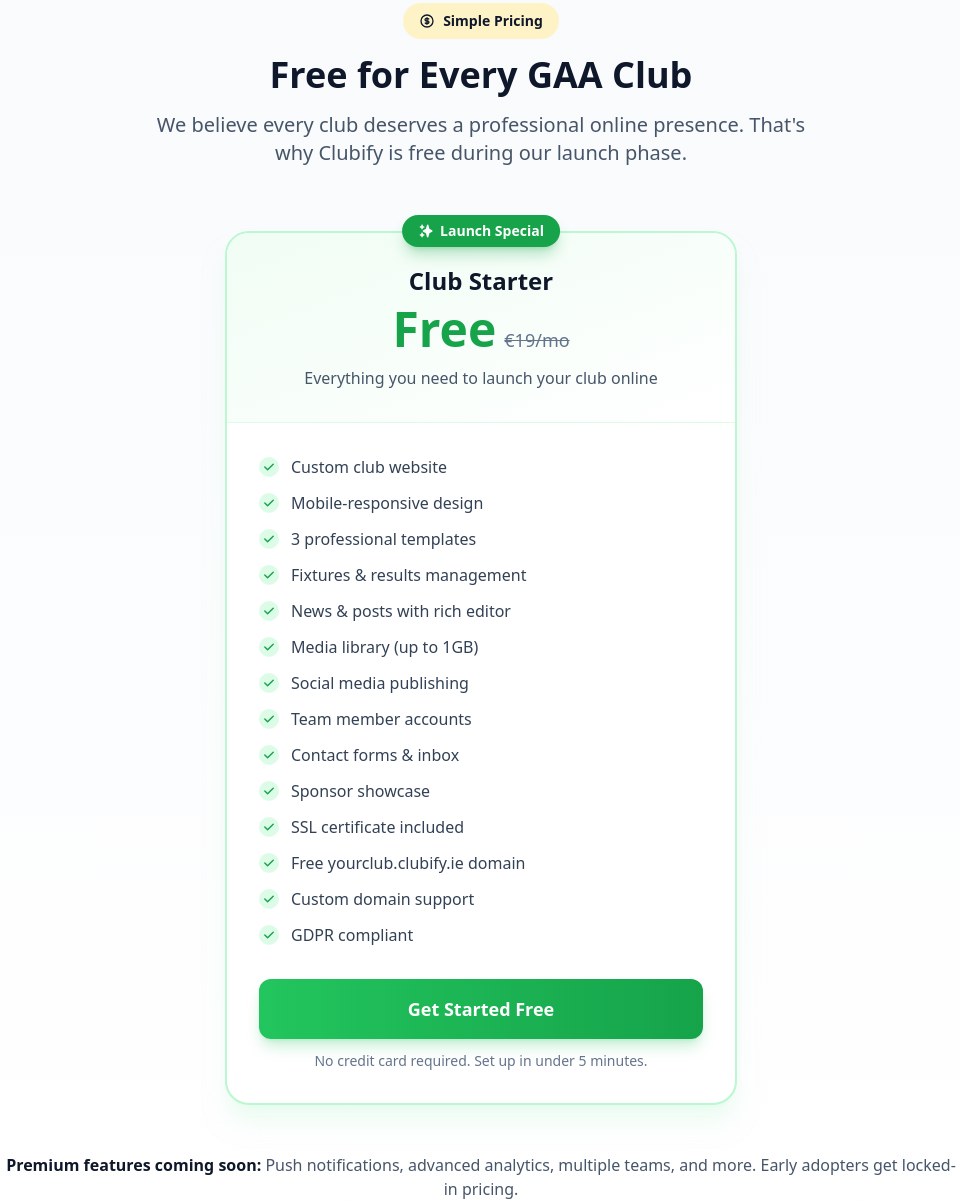
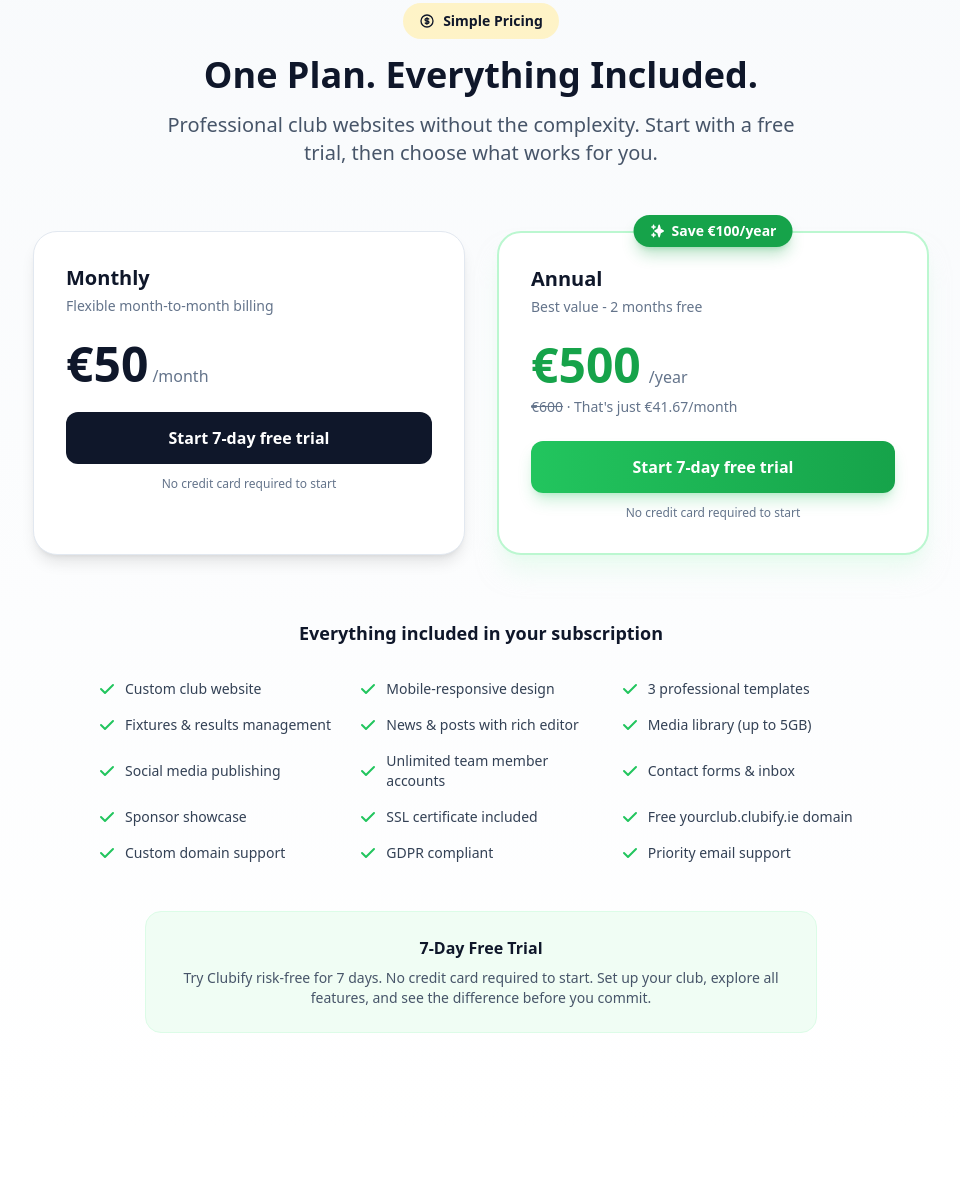
Before and after one commit to BernardMcWeeney/clubify, an Astro site: page / in a window 1280 px wide. Shown: the part 4504-5708 px from the top of the page, without its empty margins (159-1119 px from the left). Built offline with nearby package versions, Linux system fonts and the light colour scheme; Astro itself is replaced by a stand-in of ours.

Commit message:
add prod fixes

```diff
--- a/src/components/Pricing.astro
+++ b/src/components/Pricing.astro
@@ -5,15 +5,16 @@
   { name: "3 professional templates", included: true },
   { name: "Fixtures & results management", included: true },
   { name: "News & posts with rich editor", included: true },
-  { name: "Media library (up to 1GB)", included: true },
+  { name: "Media library (up to 5GB)", included: true },
   { name: "Social media publishing", included: true },
-  { name: "Team member accounts", included: true },
+  { name: "Unlimited team member accounts", included: true },
   { name: "Contact forms & inbox", included: true },
   { name: "Sponsor showcase", included: true },
   { name: "SSL certificate included", included: true },
   { name: "Free yourclub.clubify.ie domain", included: true },
   { name: "Custom domain support", included: true },
   { name: "GDPR compliant", included: true },
+  { name: "Priority email support", included: true },
 ];
 ---
 
@@ -27,73 +28,93 @@
         </svg>
         Simple Pricing
       </span>
-      <h2 class="text-4xl font-bold text-slate-900 mb-4">Free for Every GAA Club</h2>
+      <h2 class="text-4xl font-bold text-slate-900 mb-4">One Plan. Everything Included.</h2>
       <p class="text-xl text-slate-600 max-w-2xl mx-auto">
-        We believe every club deserves a professional online presence. That's why Clubify is free during our launch phase.
+        Professional club websites without the complexity. Start with a free trial, then choose what works for you.
       </p>
     </div>
 
-    <!-- Pricing Card -->
-    <div class="max-w-lg mx-auto">
+    <!-- Pricing Cards -->
+    <div class="grid md:grid-cols-2 gap-8 max-w-4xl mx-auto">
+      <!-- Monthly -->
+      <div class="relative bg-white rounded-3xl border border-slate-200 shadow-lg overflow-hidden">
+        <div class="p-8">
+          <h3 class="text-xl font-bold text-slate-900 mb-1">Monthly</h3>
+          <p class="text-slate-500 text-sm mb-6">Flexible month-to-month billing</p>
+          <div class="flex items-baseline gap-1 mb-6">
+            <span class="text-5xl font-black text-slate-900">€50</span>
+            <span class="text-slate-500">/month</span>
+          </div>
+          <a
+            href="/admin/signup"
+            class="block w-full py-3.5 px-6 bg-slate-900 hover:bg-slate-800 text-white text-center font-semibold rounded-xl transition-colors"
+          >
+            Start 7-day free trial
+          </a>
+          <p class="text-center text-slate-500 text-xs mt-3">
+            No credit card required to start
+          </p>
+        </div>
+      </div>
+
+      <!-- Annual -->
       <div class="relative">
-        <!-- Popular badge -->
+        <!-- Best value badge -->
         <div class="absolute -top-4 left-1/2 -translate-x-1/2 z-10">
           <span class="inline-flex items-center gap-1.5 px-4 py-1.5 bg-primary-600 text-white text-sm font-semibold rounded-full shadow-lg shadow-primary-600/30">
             <svg class="w-4 h-4" fill="currentColor" viewBox="0 0 20 20">
               <path fill-rule="evenodd" d="M5 2a1 1 0 011 1v1h1a1 1 0 010 2H6v1a1 1 0 01-2 0V6H3a1 1 0 010-2h1V3a1 1 0 011-1zm0 10a1 1 0 011 1v1h1a1 1 0 110 2H6v1a1 1 0 11-2 0v-1H3a1 1 0 110-2h1v-1a1 1 0 011-1zM12 2a1 1 0 01.967.744L14.146 7.2 17.5 9.134a1 1 0 010 1.732l-3.354 1.935-1.18 4.455a1 1 0 01-1.933 0L9.854 12.8 6.5 10.866a1 1 0 010-1.732l3.354-1.935 1.18-4.455A1 1 0 0112 2z" clip-rule="evenodd"/>
             </svg>
-            Launch Special
+            Save €100/year
           </span>
         </div>
 
         <div class="bg-white rounded-3xl border-2 border-primary-200 shadow-xl shadow-primary-100/50 overflow-hidden">
-          <!-- Header -->
-          <div class="p-8 text-center bg-gradient-to-br from-primary-50 to-white border-b border-primary-100">
-            <h3 class="text-2xl font-bold text-slate-900 mb-2">Club Starter</h3>
-            <div class="flex items-baseline justify-center gap-2">
-              <span class="text-5xl font-black text-primary-600">Free</span>
-              <span class="text-slate-500 text-lg line-through">€19/mo</span>
+          <div class="p-8">
+            <h3 class="text-xl font-bold text-slate-900 mb-1">Annual</h3>
+            <p class="text-slate-500 text-sm mb-6">Best value - 2 months free</p>
+            <div class="flex items-baseline gap-2 mb-2">
+              <span class="text-5xl font-black text-primary-600">€500</span>
+              <span class="text-slate-500">/year</span>
             </div>
-            <p class="text-slate-600 mt-3">Everything you need to launch your club online</p>
-          </div>
-
-          <!-- Features -->
-          <div class="p-8">
-            <ul class="space-y-3">
-              {features.map((feature) => (
-                <li class="flex items-center gap-3">
-                  <div class="flex-shrink-0 w-5 h-5 rounded-full bg-primary-100 flex items-center justify-center">
-                    <svg class="w-3.5 h-3.5 text-primary-600" fill="currentColor" viewBox="0 0 20 20">
-                      <path fill-rule="evenodd" d="M16.707 5.293a1 1 0 010 1.414l-8 8a1 1 0 01-1.414 0l-4-4a1 1 0 011.414-1.414L8 12.586l7.293-7.293a1 1 0 011.414 0z" clip-rule="evenodd"/>
-                    </svg>
-                  </div>
-                  <span class="text-slate-700">{feature.name}</span>
-                </li>
-              ))}
-            </ul>
-
-            <!-- CTA -->
-            <div class="mt-8">
+            <p class="text-sm text-slate-500 mb-6">
+              <span class="line-through">€600</span> · That's just €41.67/month
+            </p>
             <a
               href="/admin/signup"
-                class="block w-full py-4 px-6 bg-gradient-to-r from-primary-500 to-primary-600 hover:from-primary-600 hover:to-primary-700 text-white text-center font-bold text-lg rounded-xl transition-all shadow-lg shadow-primary-500/25 hover:shadow-primary-500/40"
+              class="block w-full py-3.5 px-6 bg-gradient-to-r from-primary-500 to-primary-600 hover:from-primary-600 hover:to-primary-700 text-white text-center font-semibold rounded-xl transition-all shadow-lg shadow-primary-500/25"
             >
-                Get Started Free
+              Start 7-day free trial
             </a>
-              <p class="text-center text-slate-500 text-sm mt-3">
-                No credit card required. Set up in under 5 minutes.
+            <p class="text-center text-slate-500 text-xs mt-3">
+              No credit card required to start
             </p>
           </div>
         </div>
       </div>
     </div>
+
+    <!-- Features list -->
+    <div class="mt-16 max-w-3xl mx-auto">
+      <h4 class="text-center text-lg font-semibold text-slate-900 mb-8">Everything included in your subscription</h4>
+      <div class="grid sm:grid-cols-2 md:grid-cols-3 gap-4">
+        {features.map((feature) => (
+          <div class="flex items-center gap-2">
+            <svg class="w-5 h-5 text-primary-500 flex-shrink-0" fill="currentColor" viewBox="0 0 20 20">
+              <path fill-rule="evenodd" d="M16.707 5.293a1 1 0 010 1.414l-8 8a1 1 0 01-1.414 0l-4-4a1 1 0 011.414-1.414L8 12.586l7.293-7.293a1 1 0 011.414 0z" clip-rule="evenodd"/>
+            </svg>
+            <span class="text-slate-700 text-sm">{feature.name}</span>
+          </div>
+        ))}
+      </div>
     </div>
 
-    <!-- Bottom note -->
-    <div class="mt-12 text-center">
-      <p class="text-slate-600">
-        <strong class="text-slate-900">Premium features coming soon:</strong> Push notifications, advanced analytics,
-        multiple teams, and more. Early adopters get locked-in pricing.
+    <!-- Trial note -->
+    <div class="mt-12 text-center p-6 bg-primary-50 rounded-2xl border border-primary-100 max-w-2xl mx-auto">
+      <h4 class="font-bold text-slate-900 mb-2">7-Day Free Trial</h4>
+      <p class="text-slate-600 text-sm">
+        Try Clubify risk-free for 7 days. No credit card required to start.
+        Set up your club, explore all features, and see the difference before you commit.
       </p>
     </div>
   </div>
```
Also changed, not shown: 4 other files. Lines whose indentation alone changed are shown as unchanged.
